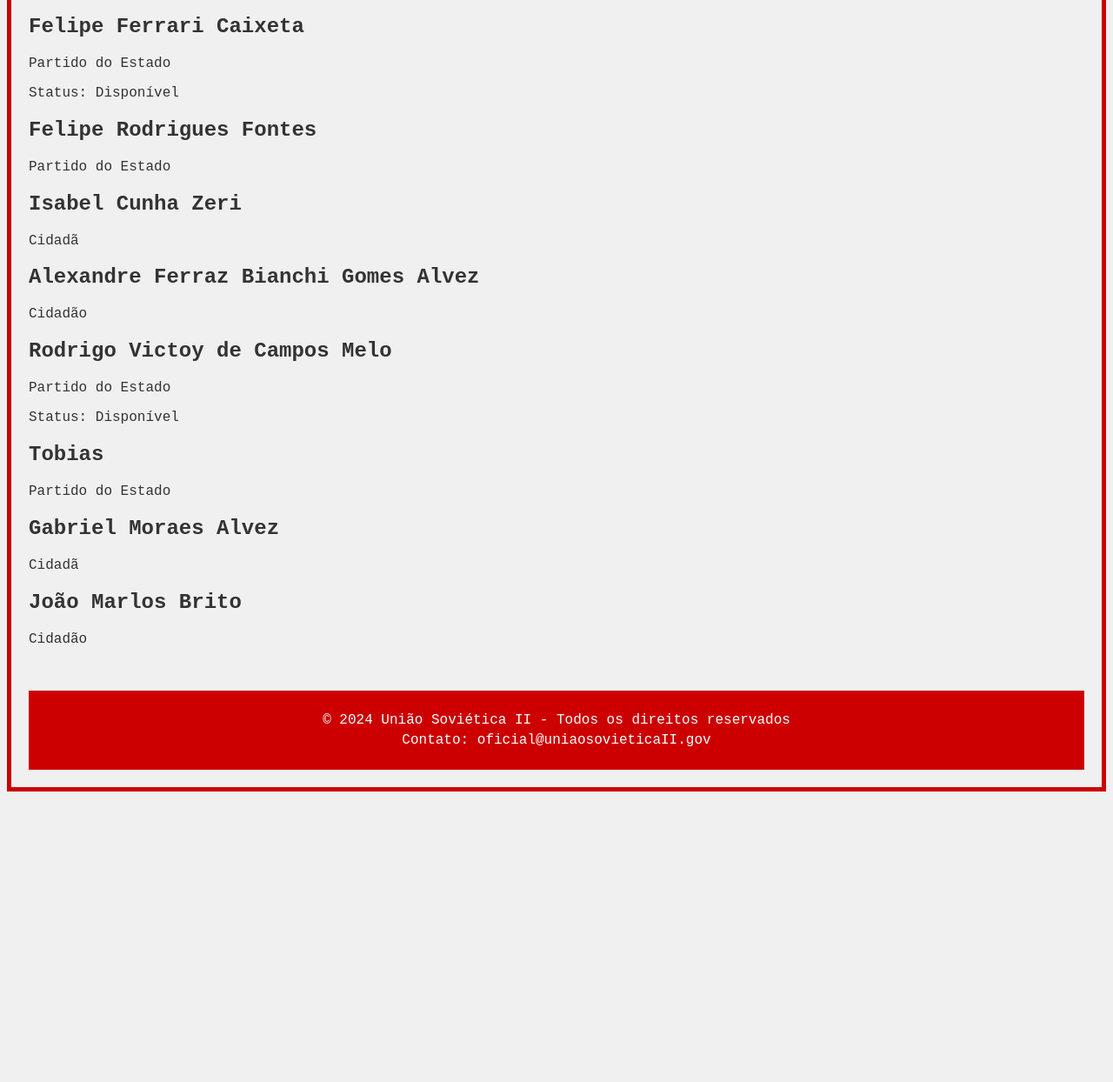
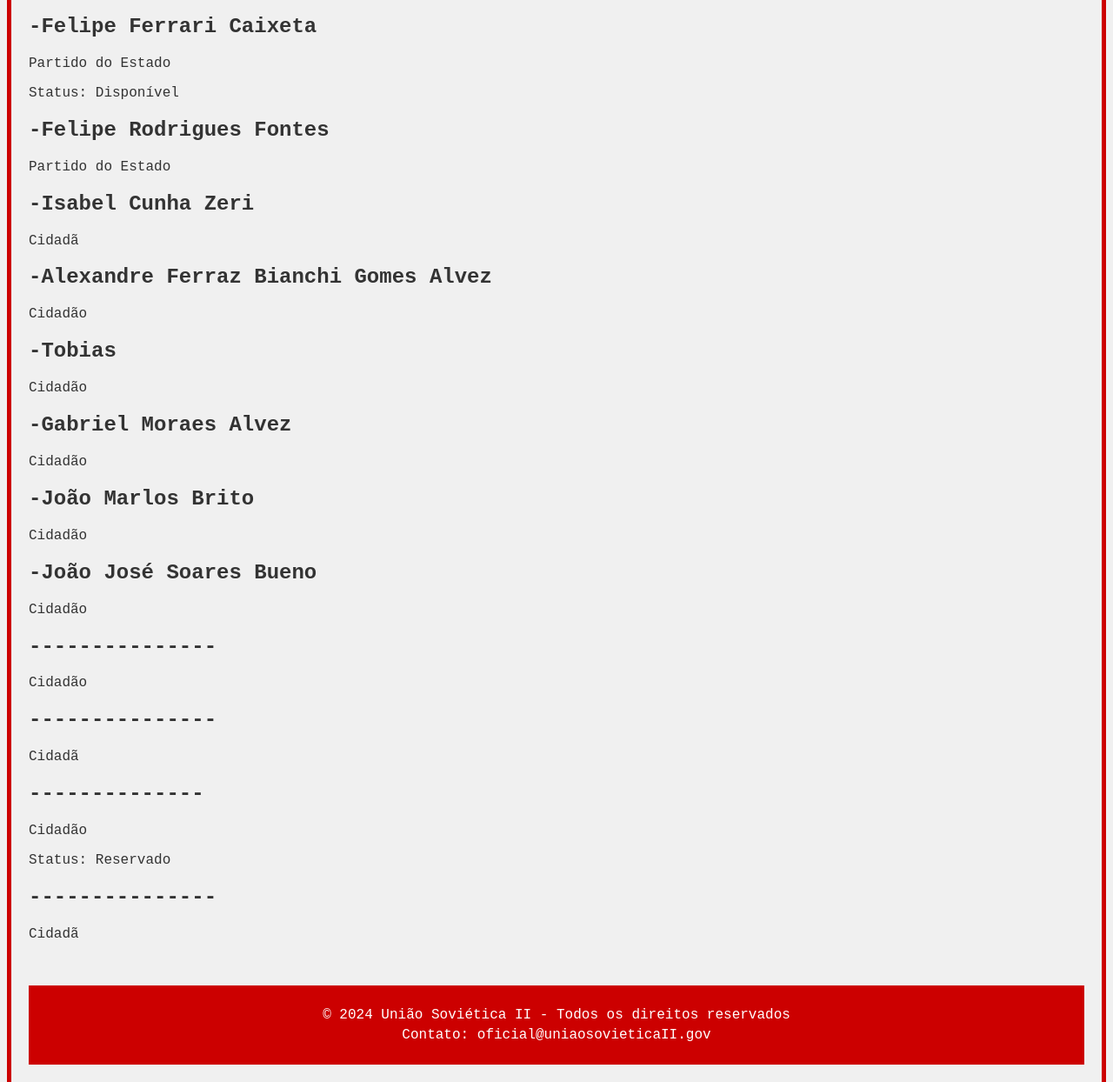
Before and after one commit to HexaDuck/SovietUnion, a plain HTML site: page index.html in a window 1280 px wide. Shown: the part 361-1605 px from the top of the page at 87% size. Before the commit the page ends 1279 px from the top, so only its background shows below. Drawn offline with Linux system fonts and the light colour scheme.

Commit message:
Update index.html

```diff
--- a/index.html
+++ b/index.html
@@ -30,40 +30,58 @@
         <input type="text" id="searchInput" placeholder="Pesquise pelo nome do cidadão" onkeyup="searchObject()">
         <div id="objectList">
             <div class="object" data-name="Felipe Ferrari Caixeta" data-status="Disponível" data-details="Laptop de última geração." data-image="images/laptop.jpg">
-                <h2>Felipe Ferrari Caixeta</h2>
+                <h2>-Felipe Ferrari Caixeta</h2>
                 <p>Partido do Estado </p>
                 <p>Status: Disponível</p>
             </div>
             <div class="object" data-name="Felipe Rodrigues Fontes" data-status="Em inspeção" data-details="Celular sob inspeção de segurança." data-image="images/celular.jpg">
-                <h2>Felipe Rodrigues Fontes</h2>
+                <h2>-Felipe Rodrigues Fontes</h2>
                 <p>Partido do Estado</p>
             </div>
             <div class="object" data-name="Isabel Cunha Zeri" data-status="Indisponível" data-details="Impressora a laser quebrada." data-image="images/impressora.jpg">
-                <h2>Isabel Cunha Zeri</h2>
+                <h2>-Isabel Cunha Zeri</h2>
                 <p>Cidadã</p>
             </div>
             <div class="object" data-name="Alexandre Ferraz Bianchi Gomes Alvez" data-status="Reservado" data-details="Projetor reservado para eventos oficiais." data-image="images/projetor.jpg">
-                <h2>Alexandre Ferraz Bianchi Gomes Alvez</h2>
+                <h2>-Alexandre Ferraz Bianchi Gomes Alvez</h2>
                 <p>Cidadão</p>
             </div>
-            <div class="object" data-name="Rodrigo Victoy de Campos Melo" data-status="Disponível" data-details="Laptop de última geração." data-image="images/laptop.jpg"></div>
-                <h2>Rodrigo Victoy de Campos Melo</h2>
-                <p>Partido do Estado </p>
-                <p>Status: Disponível</p>
-            </div>
             <div class="object" data-name="Tobias" data-status="Em inspeção" data-details="Celular sob inspeção de segurança." data-image="images/celular.jpg">
-                <h2>Tobias</h2>
-                <p>Partido do Estado</p>
+                <h2>-Tobias</h2>
+                <p>Cidadão</p>
             </div>
             <div class="object" data-name="Gabriel Moraes Alvez" data-status="Indisponível" data-details="Impressora a laser quebrada." data-image="images/impressora.jpg">
-                <h2>Gabriel Moraes Alvez</h2>
+                <h2>-Gabriel Moraes Alvez</h2>
+                <p>Cidadão</p>
+            </div>
+            <div class="object" data-name="João Marlos Brito" data-status="Reservado" data-details="Projetor reservado para eventos oficiais." data-image="images/projetor.jpg">
+                <h2>-João Marlos Brito</h2>
+                <p>Cidadão</p>
+            </div>
+            <!-- Novos Cidadãos -->
+            <div class="object" data-name="João José Soares Bueno" data-status="Disponível" data-details="Especialista em segurança cibernética." data-image="images/security.jpg">
+                <h2>-João José Soares Bueno</h2>
+                <p>Cidadão</p>
+            </div>
+            <div class="object" data-name="Bruno Martins Pereira" data-status="Em inspeção" data-details="Engenheiro elétrico de alta qualificação." data-image="images/engineer.jpg">
+                <h2>---------------</h2>
+                <p>Cidadão</p>
+            </div>
+            <div class="object" data-name="Carla Souza" data-status="Indisponível" data-details="Gerente de infraestrutura do Estado." data-image="images/manager.jpg">
+                <h2>---------------</h2>
                 <p>Cidadã</p>
             </div>
-            <div class="object" data-name="João Marlos Brito" data-status="Reservado" data-details="Projetor reservado para eventos oficiais." data-image="images/projetor.jpg">
-                <h2>João Marlos Brito</h2>
+            <div class="object" data-name="Marcos Vinícius Lima" data-status="Reservado" data-details="Arquiteto de projetos urbanos." data-image="images/architect.jpg">
+                <h2>--------------</h2>
                 <p>Cidadão</p>
+                <p>Status: Reservado</p>
+            </div>
+            <div class="object" data-name="Letícia Fernandes" data-status="Disponível" data-details="Médica especializada em saúde pública." data-image="images/doctor.jpg">
+                <h2>---------------</h2>
+                <p>Cidadã</p>
             </div>
         </div>
+
     </div>
 
     <div id="seguroDeVida" class="page" style="display:none;">
```
